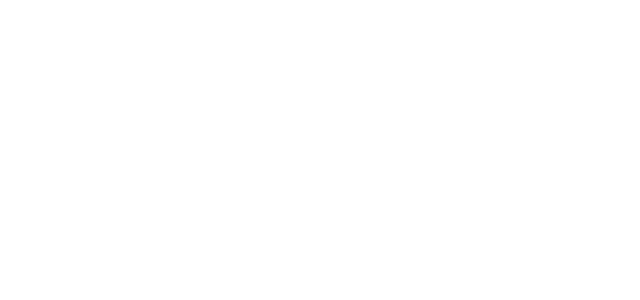
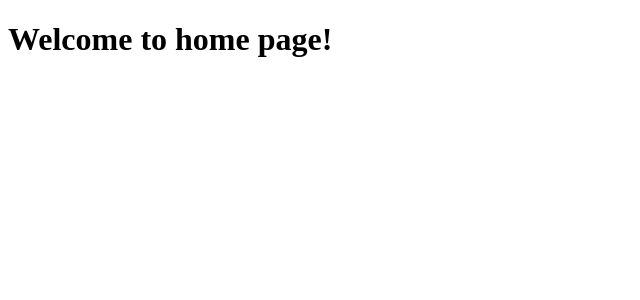
Before and after one commit to zigbul/qr-attendance, a React (Vite) app: page / in a window 1280 px wide. Shown: the top 300 px of the page, without its empty margins (0-640 px from the left). Built offline with nearby package versions, Linux system fonts and the light colour scheme.

Commit message:
add router and base pages - home and login

```diff
--- a/package.json
+++ b/package.json
@@ -10,9 +10,11 @@
     "preview": "vite preview"
   },
   "dependencies": {
+    "axios": "^1.12.2",
     "react": "^19.1.1",
     "react-dom": "^19.1.1",
-    "react-qr-barcode-scanner": "^2.1.10"
+    "react-qr-barcode-scanner": "^2.1.10",
+    "react-router-dom": "^7.9.1"
   },
   "devDependencies": {
     "@eslint/js": "^9.36.0",
--- a/src/App.tsx
+++ b/src/App.tsx
@@ -1,5 +1,16 @@
+import { Route, Routes } from 'react-router-dom';
+import HomePage from './pages/HomePage';
+import LoginPage from './pages/LoginPage';
+
 function App() {
-  return <></>;
+  return (
+    <div className="App">
+      <Routes>
+        <Route path="/" element={<HomePage />} />
+        <Route path="/login" element={<LoginPage />} />
+      </Routes>
+    </div>
+  );
 }
 
 export default App;
--- a/src/main.tsx
+++ b/src/main.tsx
@@ -1,9 +1,12 @@
 import { StrictMode } from 'react';
 import { createRoot } from 'react-dom/client';
+import { BrowserRouter as Router } from 'react-router-dom';
 import App from './App.tsx';
 
 createRoot(document.getElementById('root')!).render(
   <StrictMode>
-    <App />
+    <Router>
+      <App />
+    </Router>
   </StrictMode>,
 );
--- /dev/null
+++ b/src/pages/HomePage/HomePage.tsx
@@ -0,0 +1,5 @@
+const HomePage = () => {
+  return <h1>Welcome to home page!</h1>;
+};
+
+export default HomePage;
--- /dev/null
+++ b/src/pages/HomePage/index.tsx
@@ -0,0 +1,3 @@
+import HomePage from './HomePage';
+
+export default HomePage;
--- /dev/null
+++ b/src/pages/LoginPage/LoginPage.tsx
@@ -0,0 +1,5 @@
+const LoginPage = () => {
+  return <h1>Welcome to login page!</h1>;
+};
+
+export default LoginPage;
--- /dev/null
+++ b/src/pages/LoginPage/index.tsx
@@ -0,0 +1,3 @@
+import LoginPage from './LoginPage';
+
+export default LoginPage;
```
Also changed, not shown: 1 other file (tests, documents, lock files or other folders).
